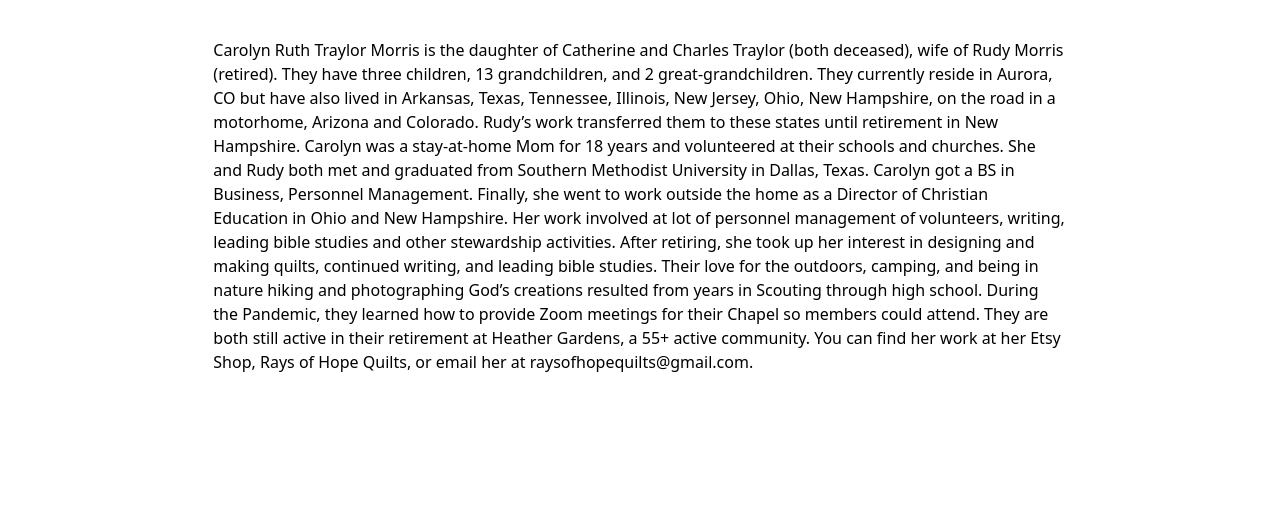
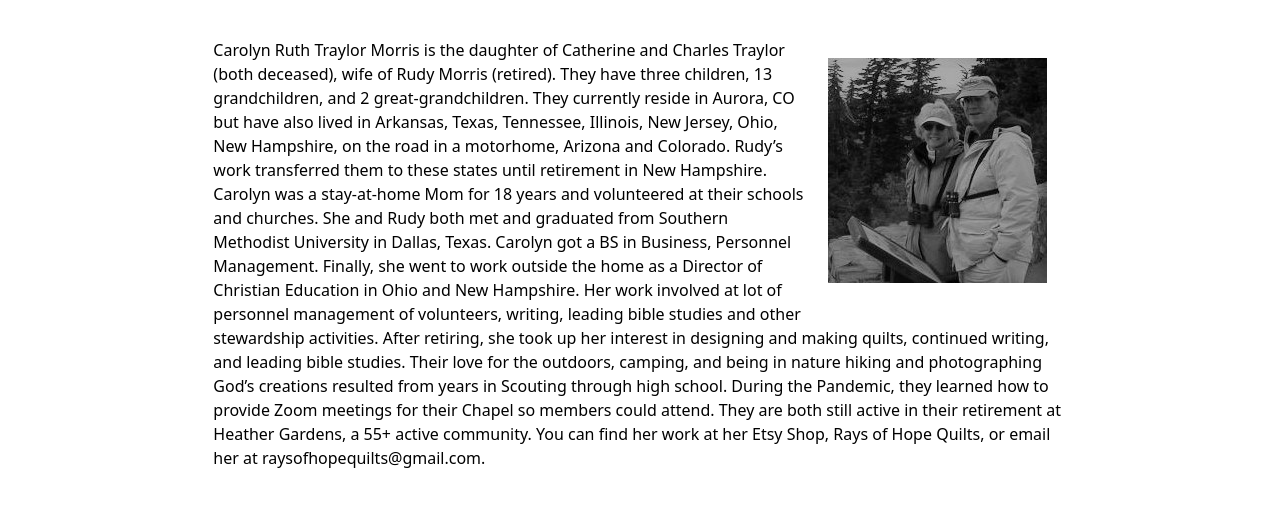
Before and after one commit to chrismo/rays-of-hope-staging, a website: page about.html in a window 1280 px wide. Shown: the part 141-648 px from the top of the page. Drawn offline with nearby package versions, Linux system fonts and the light colour scheme.

Commit message:
Add floating img to About page

```diff
--- a/about.html
+++ b/about.html
@@ -24,6 +24,7 @@
 </div>
 <div class="grid grid-cols-6 pt-12">
     <div class="col-start-2 col-span-4">
+        <img src="img/Carolyn_back_cover.jpg" class="float-right p-5"/>
         <p>
             Carolyn Ruth Traylor Morris is the daughter of Catherine and Charles
             Traylor (both deceased), wife of Rudy Morris (retired). They have three
```
